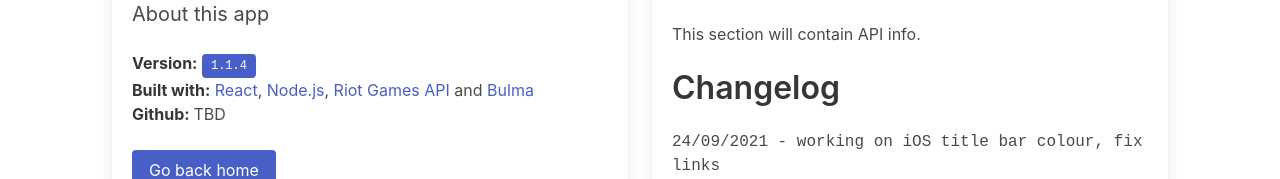
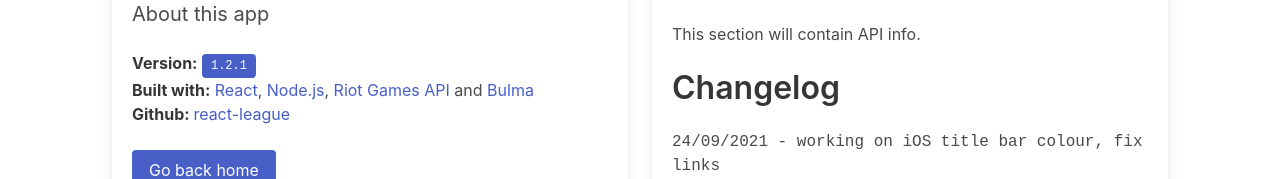
Before and after one commit to alexghiurau/react-league, a React (Create React App) app in the folder client/: page /about in a window 1280 px wide. Shown: the part 158-337 px from the top of the page. Built offline with nearby package versions, Linux system fonts and the light colour scheme; the HTML template or start-up script is replaced by a standard one.

Commit message:
add github link

```diff
--- a/client/src/components/pages/About.jsx
+++ b/client/src/components/pages/About.jsx
@@ -11,7 +11,7 @@ const About = () => {
             <p className='subtitle'>About this app</p>
             <p>
               <strong>Version:</strong>{' '}
-              <span className='tag is-link is-family-monospace'>1.1.4</span>
+              <span className='tag is-link is-family-monospace'>1.2.1</span>
             </p>
             <p>
               <strong>Built with:</strong>{' '}
@@ -21,7 +21,10 @@ const About = () => {
               <a href='https://bulma.io'>Bulma</a>
             </p>
             <p>
-              <strong>Github: </strong>TBD
+              <strong>Github: </strong>{' '}
+              <a href='https://github.com/alexghiurau/react-league'>
+                react-league
+              </a>
             </p>
             <br />
             <Link to='/' className='button is-link'>
```
